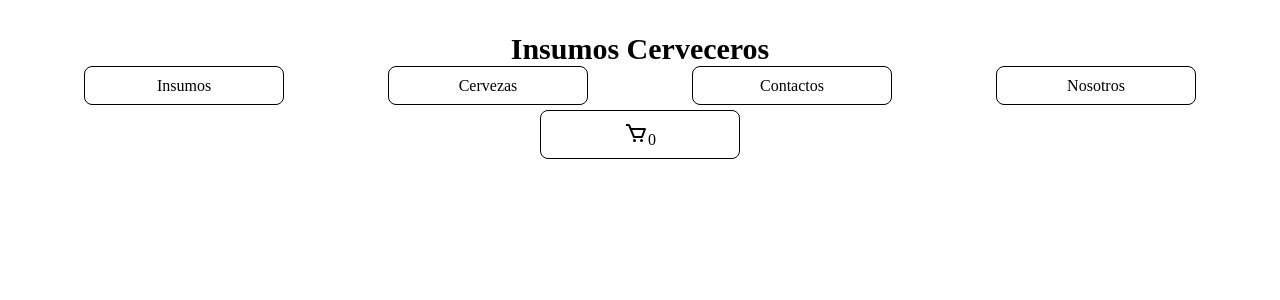
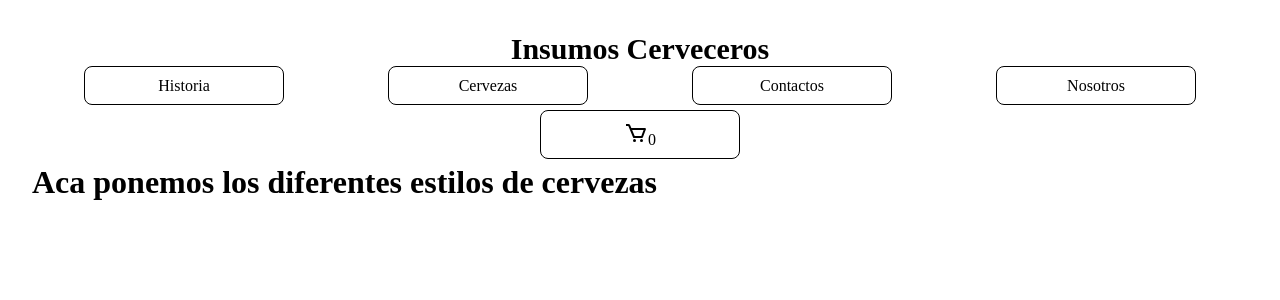
Before and after one commit to franco-maidana/Primer-Pre-Entrega-react-Maidana, a React (Vite) app: page /Cervezas in a window 1280 px wide. Shown: the top 300 px of the page. Built offline with nearby package versions, Linux system fonts and the light colour scheme.

Commit message:
se realizo la funcionalidad de los botones del NavBar con componentes

```diff
--- a/componentes/Navbar/Navbar.jsx
+++ b/componentes/Navbar/Navbar.jsx
@@ -10,9 +10,9 @@ const Navbar = () => {
     <nav className={Clases.nav}>
       <h1 className={Clases.titulo} onClick={() => navigate('/')}>Insumos Cerveceros</h1>
       <section className={Clases.container}>
-        <button className={Clases.button} onClick={() => navigate('/Insumos')}>Insumos</button>
+        <button className={Clases.button} onClick={() => navigate('/Historia')}>Historia</button>
         <button className={Clases.button} onClick={() => navigate('/Cervezas')}>Cervezas</button>
-        <button className={Clases.button} onClick={() => navigate('/Contacto')}>Contactos</button>
+        <button className={Clases.button} onClick={() => navigate('/Contactos')}>Contactos</button>
         <button className={Clases.button} onClick={() => navigate('/Nosotros')}>Nosotros</button>
       </section>
       <CarWidget />
--- a/componentes/Navbar/Navbar.module.css
+++ b/componentes/Navbar/Navbar.module.css
@@ -36,7 +36,6 @@ button:hover {
   border-color: white;
 }
 
-
 .container {
   display: flex;
   justify-content: space-around;
--- /dev/null
+++ b/componentes/Paginas/Cervezas/cervezas.jsx
@@ -0,0 +1,10 @@
+
+const Cervezas = () => {
+  return (
+    <>
+      <h1>Aca ponemos los diferentes estilos de cervezas</h1>
+    </>
+  );
+};
+
+export default Cervezas
--- /dev/null
+++ b/componentes/Paginas/Contactos/contactos.jsx
@@ -0,0 +1,10 @@
+
+const Contactos = () => {
+  return (
+    <>
+      <h1>contactos pagina en curso</h1>
+    </>
+  );
+};
+
+export default Contactos
--- /dev/null
+++ b/componentes/Paginas/Historia/historia.jsx
@@ -0,0 +1,10 @@
+
+const Historia = () => {
+  return (
+    <>
+      <h1>Hola aca va insertado una breve Historia de la Cerveza</h1>
+    </>
+  )
+}
+
+export default Historia
--- /dev/null
+++ b/componentes/Paginas/Nosotros/nosotros.jsx
@@ -0,0 +1,10 @@
+
+const Nosotros = () => {
+  return (
+    <>
+      <h1>pagina en proceso,  NOSOTROS</h1>
+    </>
+  );
+};
+
+export default Nosotros
--- a/src/App.jsx
+++ b/src/App.jsx
@@ -4,6 +4,11 @@ import ItemListContainer from '../componentes/ItemListContainer/ItemListContaine
 import ItemDetailContainer from '../componentes/ItemDetailContainer/ItemDetailContainer'
 // libreria react router dom para hacer interactuar el navBar
 import { BrowserRouter, Routes, Route } from 'react-router-dom'
+// distintos tipos de sitio en la pagina
+import Historia from '../componentes/Paginas/Historia/historia'
+import Cervezas from '../componentes/Paginas/Cervezas/cervezas'
+import Contactos from '../componentes/Paginas/Contactos/contactos'
+import Nosotros from '../componentes/Paginas/Nosotros/nosotros'
 
 function App() {
 
@@ -14,6 +19,10 @@ function App() {
         <Routes>
           <Route path='/' element={<ItemListContainer greeting="!Hola¡  Bienvenidos a la tienda de Insumos Cervecero" />} />
           <Route path='/detail/:productId' element={<ItemDetailContainer />} />
+          <Route path='/Historia' element={<Historia />} />
+          <Route path='/Cervezas' element={<Cervezas />} />
+          <Route path='/Contactos' element={<Contactos />} />
+          <Route path='/nosotros' element={<Nosotros />} />
         </Routes>
       </BrowserRouter>
     </>
```
